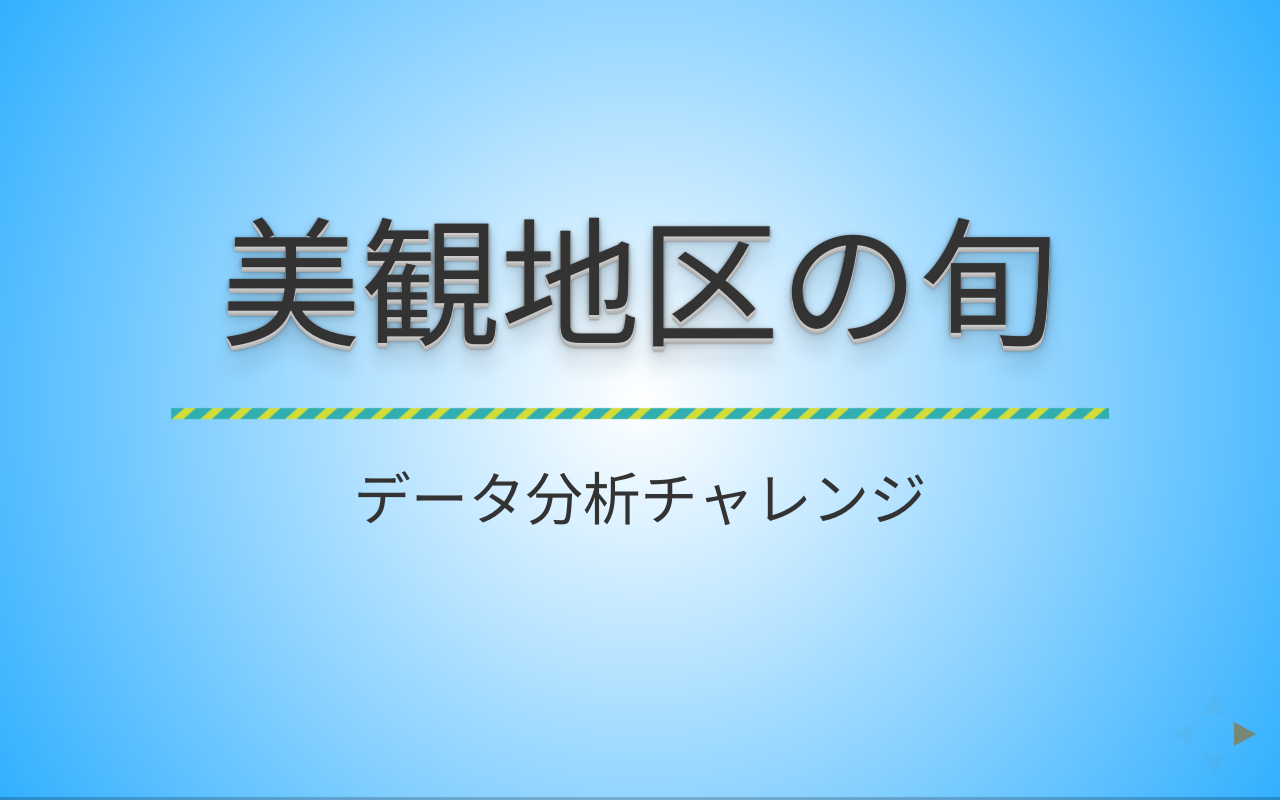
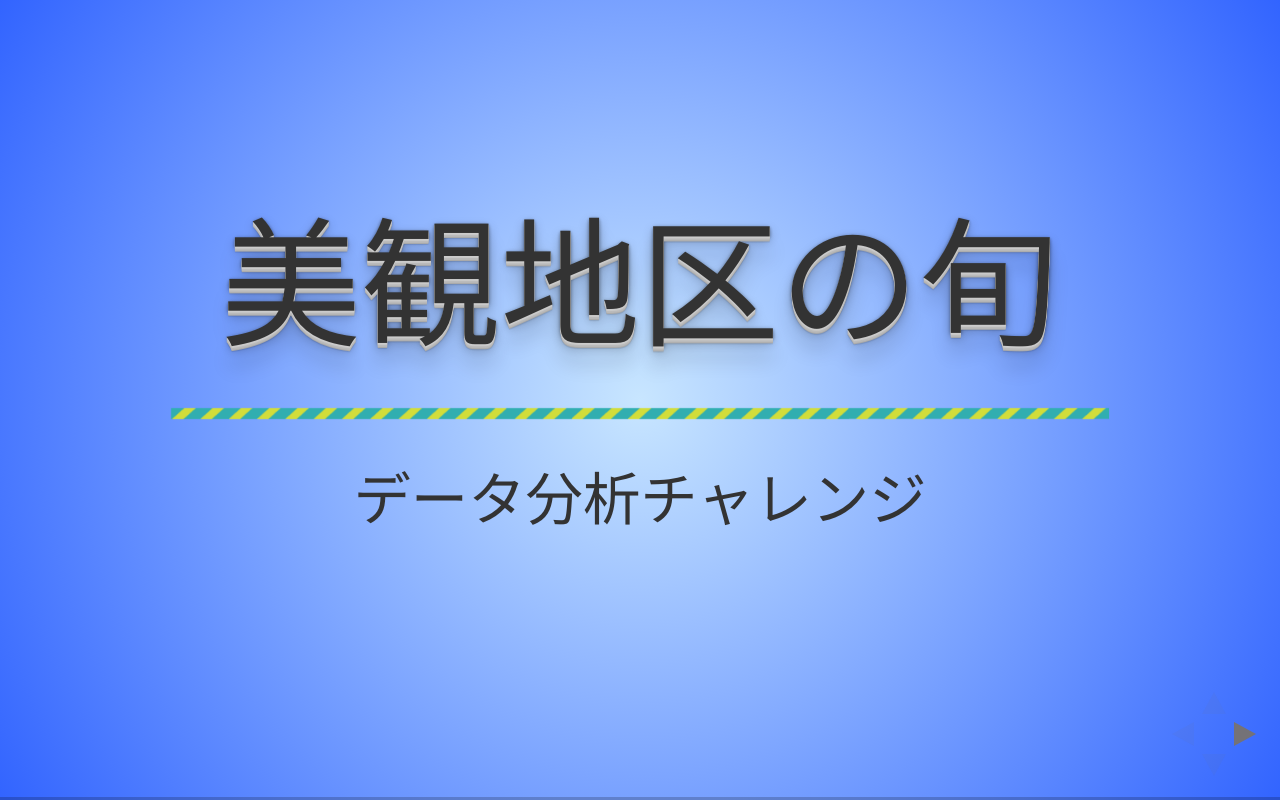
Before and after one commit to DataCradleStudents/2016-0305-IODD, a website: page index.html in a window 1280 px wide. Drawn offline with Linux system fonts and the light colour scheme.

Commit message:
change some slides

```diff
--- a/css/theme/beige2.css
+++ b/css/theme/beige2.css
@@ -10,13 +10,13 @@
  *********************************************/
 body {
   background: #f7f2d3;
-  background: -moz-radial-gradient(center, circle cover, white 0%, rgb(50,176,255) 100%);
-  background: -webkit-gradient(radial, center center, 0px, center center, 100%, color-stop(0%, white), color-stop(100%, rgb(50,176,255)));
-  background: -webkit-radial-gradient(center, circle cover, white 0%, rgb(50,176,255) 100%);
-  background: -o-radial-gradient(center, circle cover, white 0%, rgb(50,176,255) 100%);
-  background: -ms-radial-gradient(center, circle cover, white 0%, rgb(50,176,255) 100%);
-  background: radial-gradient(center, circle cover, white 0%, rgb(50,176,255) 100%);
-  background-color: rgb(50,176,255); }
+  background: -moz-radial-gradient(center, circle cover, rgb(200,230,255) 0%, rgb(50,100,255) 100%);
+  background: -webkit-gradient(radial, center center, 0px, center center, 100%, color-stop(0%, rgb(200,230,255)), color-stop(100%, rgb(50,100,255)));
+  background: -webkit-radial-gradient(center, circle cover, rgb(200,230,255) 0%, rgb(50,100,255) 100%);
+  background: -o-radial-gradient(center, circle cover, rgb(200,230,255) 0%, rgb(50,100,255) 100%);
+  background: -ms-radial-gradient(center, circle cover, rgb(200,230,255) 0%, rgb(50,100,255) 100%);
+  background: radial-gradient(center, circle cover, rgb(200,230,255) 0%, rgb(50,100,255) 100%);
+  background-color: rgb(50,100,255); }
 
 .reveal {
   font-family: "Lato", sans-serif;
```
